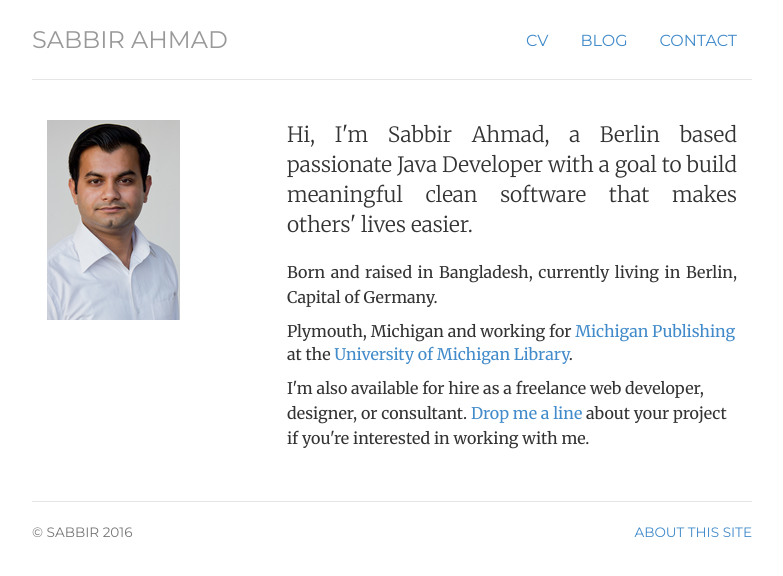
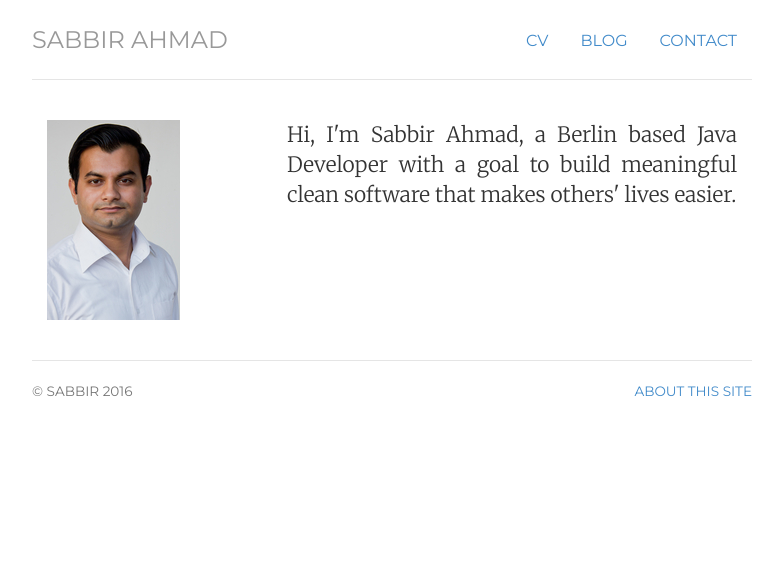
Before and after one commit to muktoshuvro/muktoshuvro.github.io, a Jekyll site: the page built from index.html, in a window 1280 px wide. Shown: the top 576 px of the page, without its empty margins (248-1031 px from the left). Built offline with Jekyll 4.4.1, drawn with Linux system fonts in a browser that asks for light colours.

Commit message:
new update

```diff
--- a/index.html
+++ b/index.html
@@ -12,21 +12,9 @@
 	<img   alt="Sabbir Ahmad" src="img/sabbir.resized.jpg">
 	</div>
 	<div itemscope itemtype="http://data-vocabulary.org/Person" class="col-sm-8">
-	<p class="lead" align="justify">Hi, I'm Sabbir Ahmad, a Berlin based passionate Java Developer
+	<p class="lead" align="justify">Hi, I'm Sabbir Ahmad, a Berlin based Java Developer
 		with a goal to build meaningful clean software that makes others' lives easier.</p>
 
-	<p align="justify">Born and raised in Bangladesh, currently living in Berlin, Capital of Germany.
-
-	</p>
-
-			<span itemprop="address" itemscope
-    itemtype="http://data-vocabulary.org/Address"> <span itemprop="locality">Plymouth</span>,
-				<span itemprop="region">Michigan</span></span> and working for
-		<a href="http://www.publishing.umich.edu">Michigan Publishing</a> at
-		<span itemprop="affiliation">the <a href="http://www.lib.umich.edu">University
-			of Michigan Library</a></span>.</p>
-
-	<p>I'm also available for hire as a <span itemprop="title">freelance web developer, designer, or consultant</span>. <a href="contact">Drop me a line</a> about your project if you're interested in working with me.</p>
 	</div>
 </div>
 <!-- </div> -->
```
